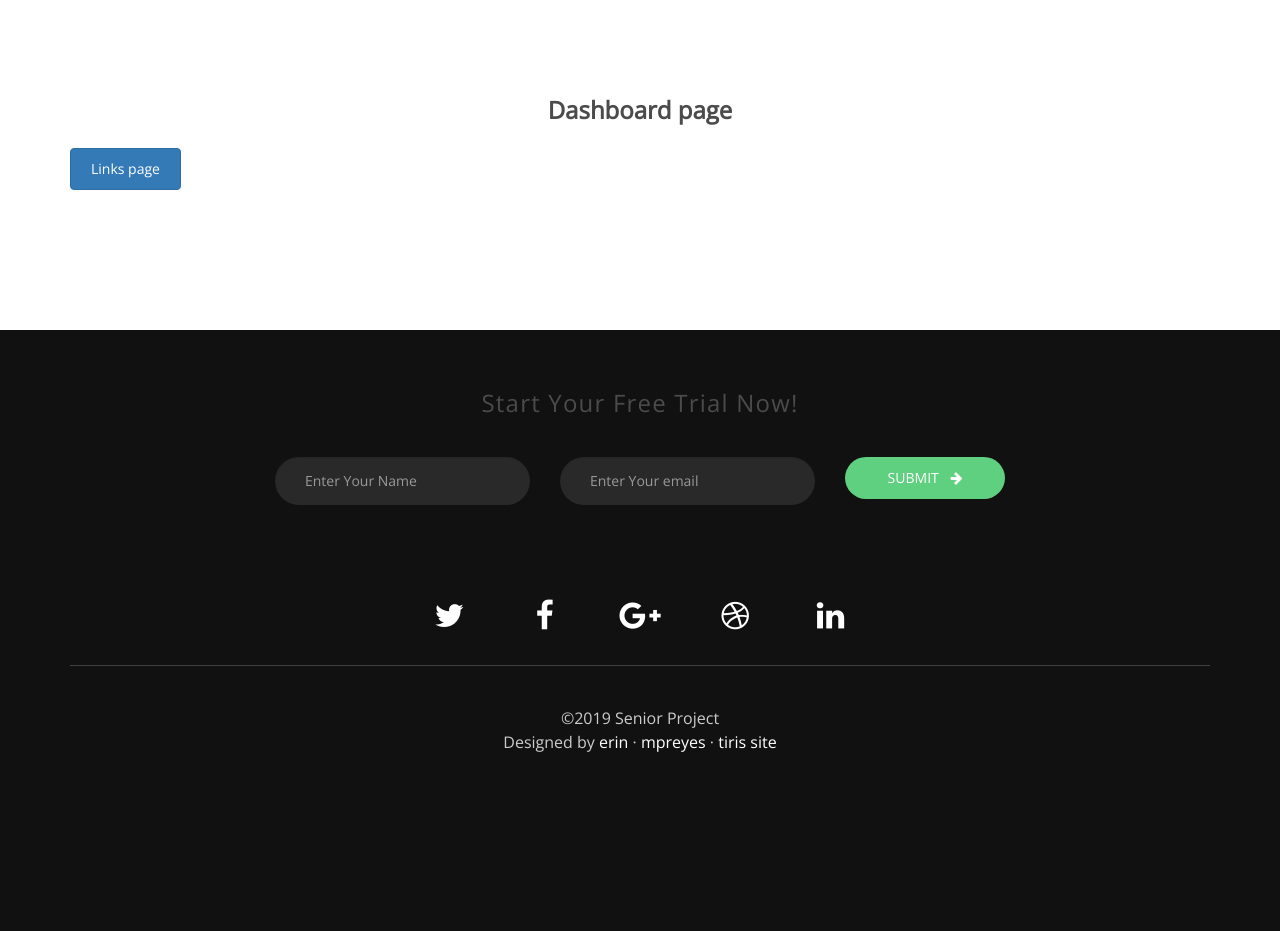
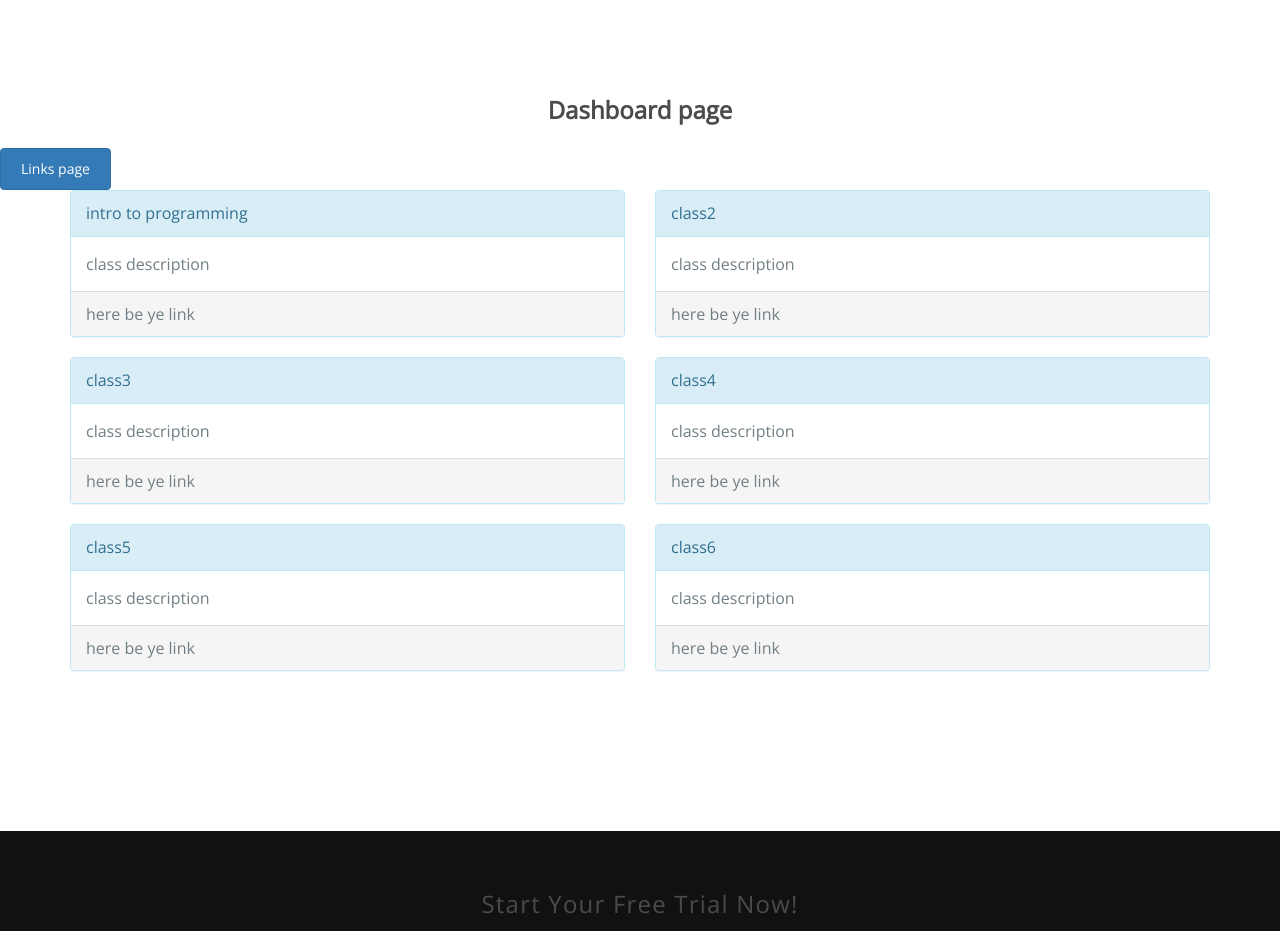
Before and after one commit to mpreyes/SeniorProject, a Django app: page /seniorProjectApp/dashboard/ in a window 1280 px wide. Shown: the part 63-994 px from the top of the page. Before the commit the page ends 815 px from the top, so only its background shows below. Run offline with Django 3.2, Linux system fonts and the light colour scheme; some libraries are stand-ins or nearby versions; some web fonts are replaced.

Commit message:
started work on dashboard

```diff
--- /dev/null
+++ b/seniorProjectApp/static/seniorProjectApp/css/custom.css
@@ -0,0 +1,10 @@
+
+/*
+ * Our own custom styles for the template. must be included in page as necessary.
+ */
+
+
+
+ .class-list li:hover{
+     color: blue;
+ }
--- a/seniorProjectApp/templates/seniorProjectApp/dashboard.html
+++ b/seniorProjectApp/templates/seniorProjectApp/dashboard.html
@@ -26,20 +26,29 @@
   </nav>
   <!--/ Navigation bar-->
 
-
   <section id="cta-2">
-    <div class="container">
-      <div class="row">
-        <div class="col-lg-12">
-          <h2 class="text-center">Dashboard page</h2>
-          <a href="/seniorProjectApp/links/">
+           <h2 class="text-center">Dashboard page</h2>
+               <a href="/seniorProjectApp/links/">
             <button type="button" class="btn btn-primary">Links page</button>
             </a>
+  <div class="container">
+  <div class="row">
 
+    {% for class in classes_list%}
 
+      <div class="col-sm-12 col-lg-6 class-list">
+      <div class="panel panel-default panel-info">
+      <div class="panel-heading">{{class.name}}</div>
+            <div class="panel-body">
+              class description
+            </div>
+          <div class="panel-footer">here be ye link</div>
         </div>
-      </div>
     </div>
+
+  {% endfor %}
+</div>
+</div>
   </section>
 
 
--- a/seniorProjectApp/templates/seniorProjectApp/includes/head.html
+++ b/seniorProjectApp/templates/seniorProjectApp/includes/head.html
@@ -8,11 +8,12 @@
   <meta name="keywords" content="Senior Project, Educational sites,">
 
   <link rel="stylesheet" type="text/css" href="https://fonts.googleapis.com/css?family=Open+Sans|Candal|Alegreya+Sans">
-
-  <link rel="stylesheet" type="text/css" href=" {% static "seniorProjectApp/css/css/font-awesome.min.css" %}">
+  <link rel="stylesheet" type="text/css" href="{% static "seniorProjectApp/css/css/font-awesome.min.css" %}">
   <link rel="stylesheet" type="text/css" href="{% static "seniorProjectApp/css/bootstrap.min.css" %}">
   <link rel="stylesheet" type="text/css" href="{% static "seniorProjectApp/css/imagehover.min.css" %}">
   <link rel="stylesheet" type="text/css" href="{% static "seniorProjectApp/css/style.css" %}">
+    <link rel="stylesheet" type="text/css" href="{% static "seniorProjectApp/css/custom.css" %}">
+
 
   <!-- =======================================================
     Theme Name: Mentor
--- a/seniorProjectApp/views.py
+++ b/seniorProjectApp/views.py
@@ -12,7 +12,12 @@ def signup(request):
     return render(request,'seniorProjectApp/signup.html')
 
 def dashboard(request):
-    return render(request,'seniorProjectApp/dashboard.html')
+    #add any field you want passed to the dashboard.html page
+    classes_list = [{"name": "intro to programming", "color": "blue", "link" :"in_prog"},{"name": "class2", "color": "blue"},{"name": "class3", "color": "blue"},{"name": "class4", "color": "blue"}, {"name": "class5", "color": "blue"},{"name": "class6", "color": "blue"}]
+    context ={"classes_list": classes_list}
+    #print("context " + str(context["classes_list"]))
+
+    return render(request,'seniorProjectApp/dashboard.html',context)
 
 def links(request):
     return render(request,'seniorProjectApp/links.html')
```
